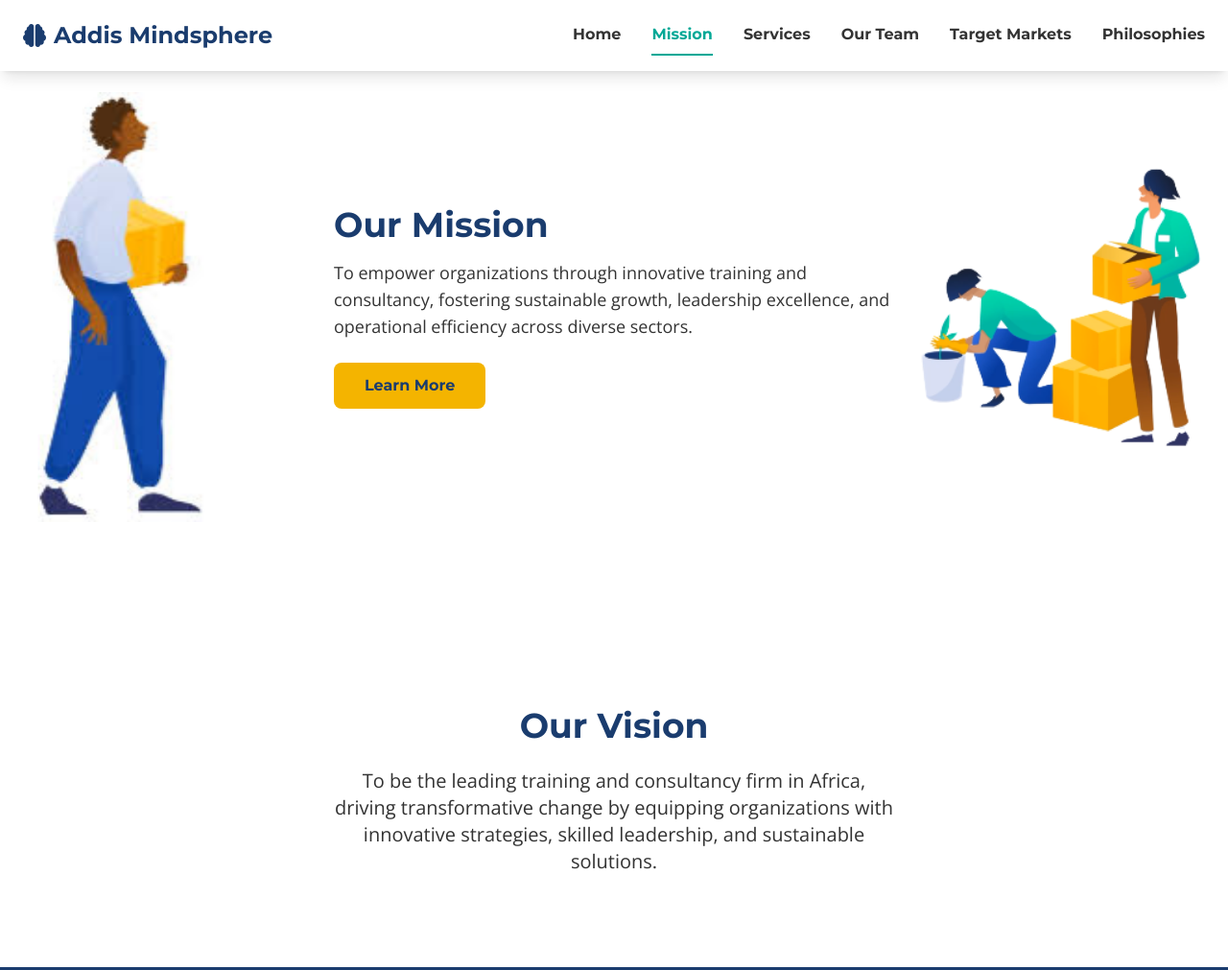
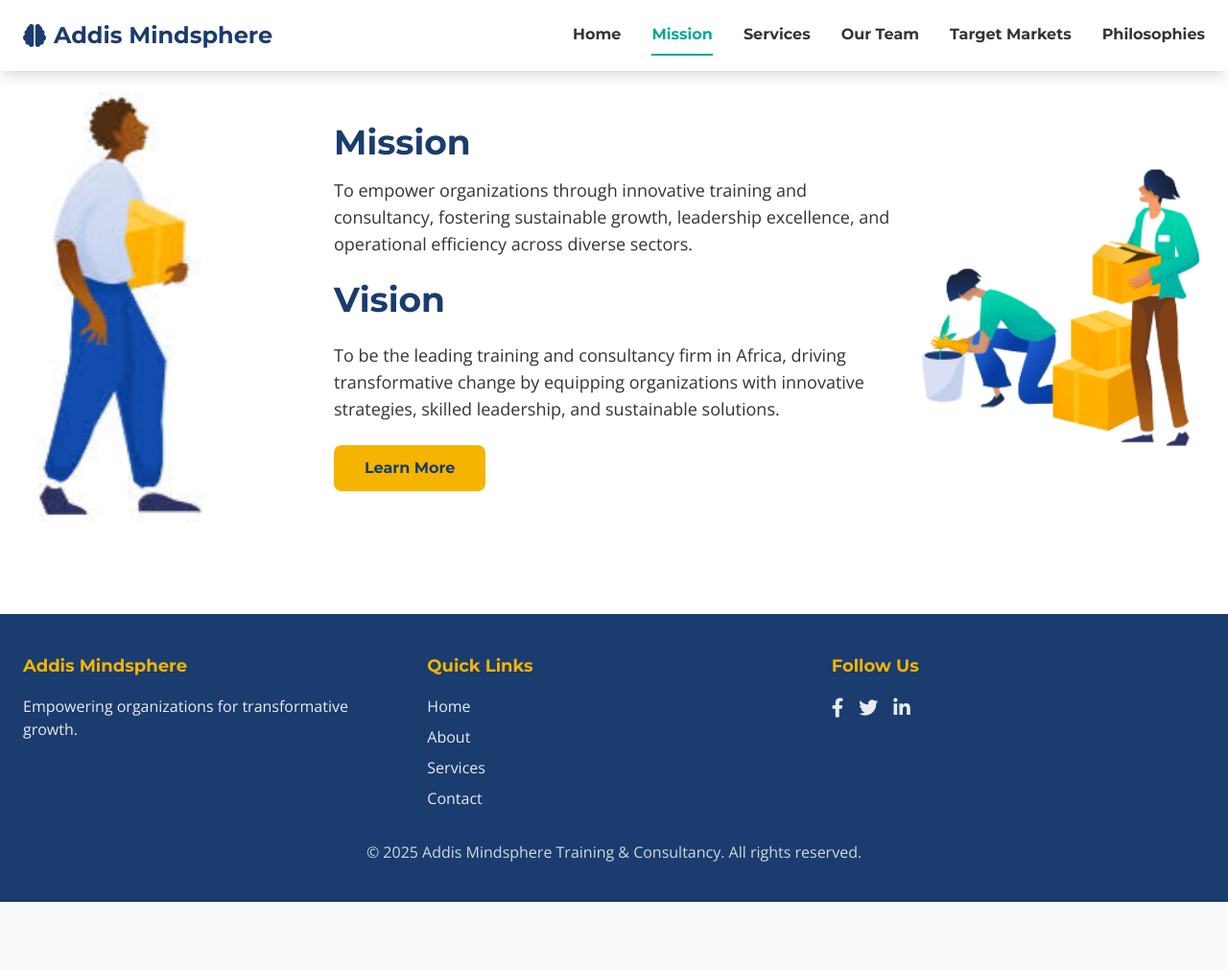
Before and after one commit to Bereketmuniye/addis_mindspher, a plain HTML site: page src/mission.html in a window 1280 px wide. Shown: the top 1011 px of the page at 96% size. After the commit the page ends 940 px from the top, so only its background shows below. Drawn offline with nearby package versions, Linux system fonts and the light colour scheme.

Commit message:
latest news

```diff
--- a/src/mission.html
+++ b/src/mission.html
@@ -171,9 +171,14 @@
                     </div>
                     <!-- Text -->
                     <div class="w-full md:w-1/2 text-center md:text-left px-4 animate-fadeInUp" style="animation-delay: 0.4s;">
-                        <h3 class="text-3xl md:text-4xl font-bold font-montserrat text-[#1A3C6E] mb-4">Our Mission</h3>
+                        <h3 class="text-3xl md:text-4xl font-bold font-montserrat text-[#1A3C6E] mb-4">Mission</h3>
                         <p class="text-[#333333] text-lg font-open-sans mb-6">
                             To empower organizations through innovative training and consultancy, fostering sustainable growth, leadership excellence, and operational efficiency across diverse sectors.
+                        </p>
+                          <!-- Vision Section -->
+                        <h3 class="text-3xl md:text-4xl font-bold font-montserrat text-[#1A3C6E] mb-6">Vision</h3>
+                         <p class="text-[#333333] text-lg font-open-sans mb-6">
+                            To be the leading training and consultancy firm in Africa, driving transformative change by equipping organizations with innovative strategies, skilled leadership, and sustainable solutions.
                         </p>
                         <a href="service.html" class="inline-block bg-[#F4B400] text-[#1A3C6E] font-bold font-montserrat px-8 py-3 rounded-lg hover:bg-[#D4A017] transition duration-300 card-hover-effect">Learn More</a>
                     </div>
@@ -183,19 +188,10 @@
                     </div>
                 </div>
             </div>
+
         </section>
 
-        <!-- Vision Section -->
-        <section class="py-16 md:py-24 vision-section">
-            <div class="container mx-auto px-6 md:px-12 flex flex-col items-center">
-                <div class="md:w-1/2 text-center mb-6 md:mb-0 animate-fadeIn">
-                    <h3 class="text-3xl md:text-4xl font-bold font-montserrat text-[#1A3C6E] mb-6">Our Vision</h3>
-                    <p class="text-[#333333] leading-relaxed text-lg md:text-xl max-w-3xl mx-auto font-open-sans">
-                        To be the leading training and consultancy firm in Africa, driving transformative change by equipping organizations with innovative strategies, skilled leadership, and sustainable solutions.
-                    </p>
-                </div>
-            </div>
-        </section>
+
     </main>
 
     <!-- Footer -->
```
